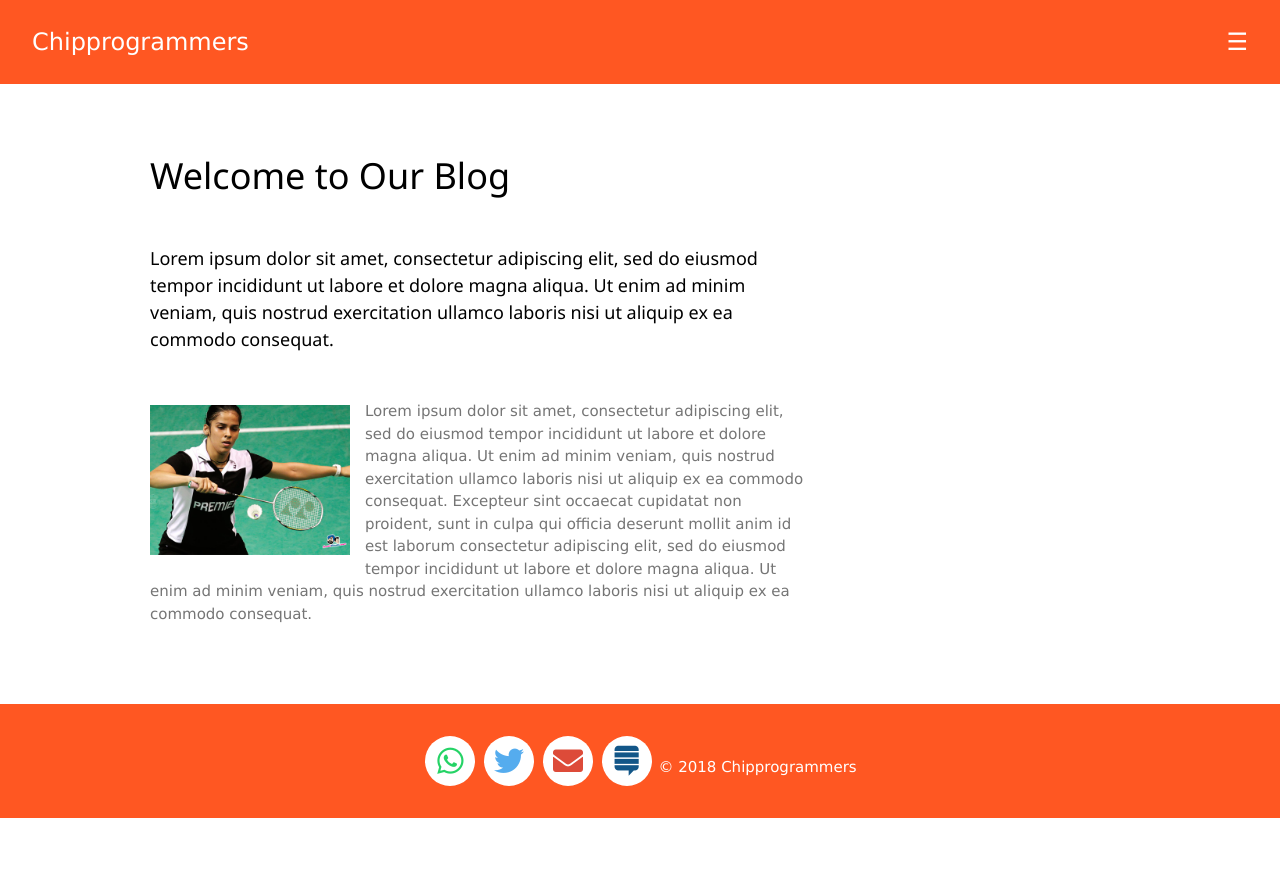
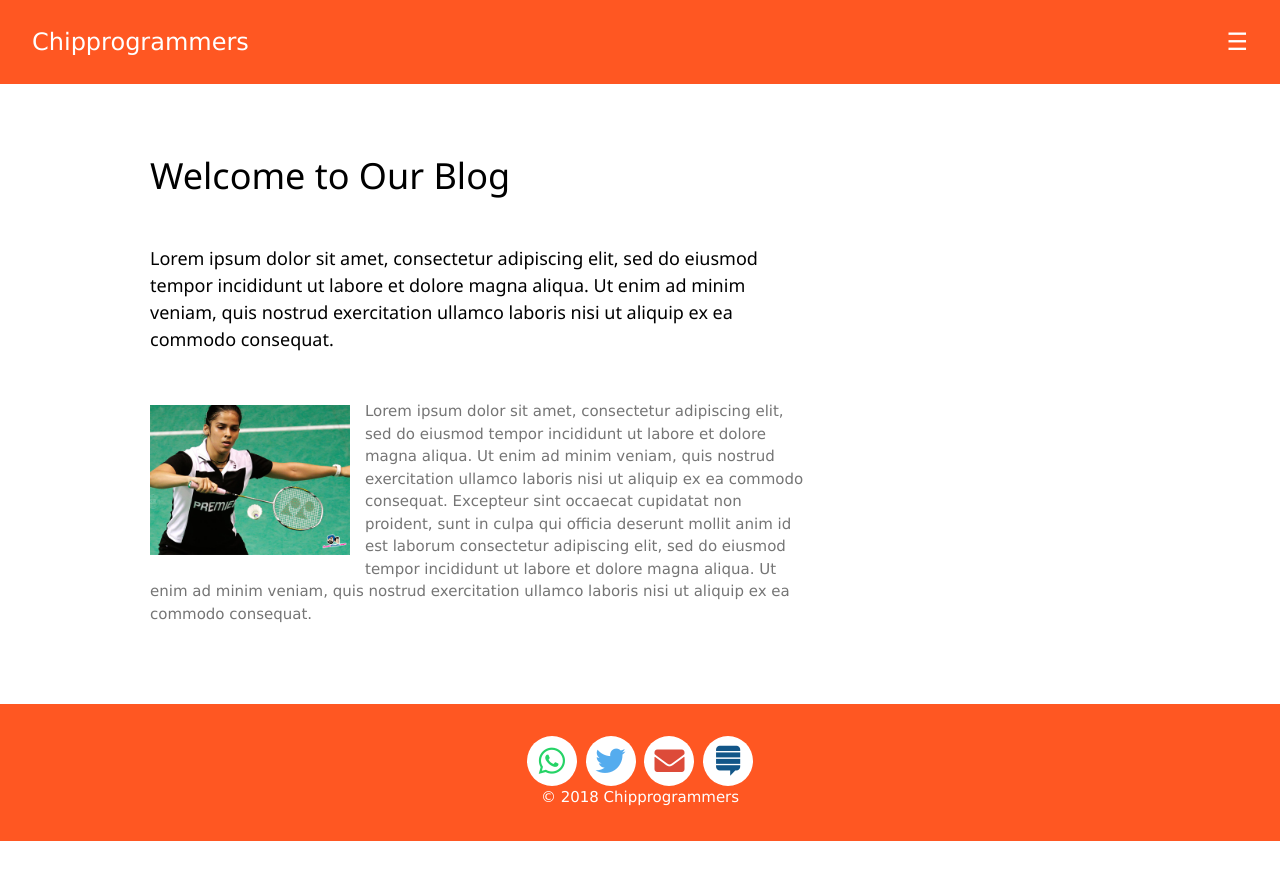
Before and after one commit to techiworld/techiworld.github.io, a Jekyll site: the page built from index.md, in a window 1280 px wide. Shown: the top 880 px of the page. Built offline with Jekyll 4.4.1, drawn with Linux system fonts in a browser that asks for light colours.

Commit message:
Update footer.html

```diff
--- a/_includes/footer.html
+++ b/_includes/footer.html
@@ -31,6 +31,6 @@
         <a target="_blank" href="{{ x.link }}">
         <i class="{{ x.icon }} fa-2x" style="color:{{ x.color }}"></i></a>
       {% endfor %}
-      &copy; {{ site.time | date: "%Y" }} {{ site.Title }}
+      <br />&copy; {{ site.time | date: "%Y" }} {{ site.Title }}
     </div>
 </footer>
```
